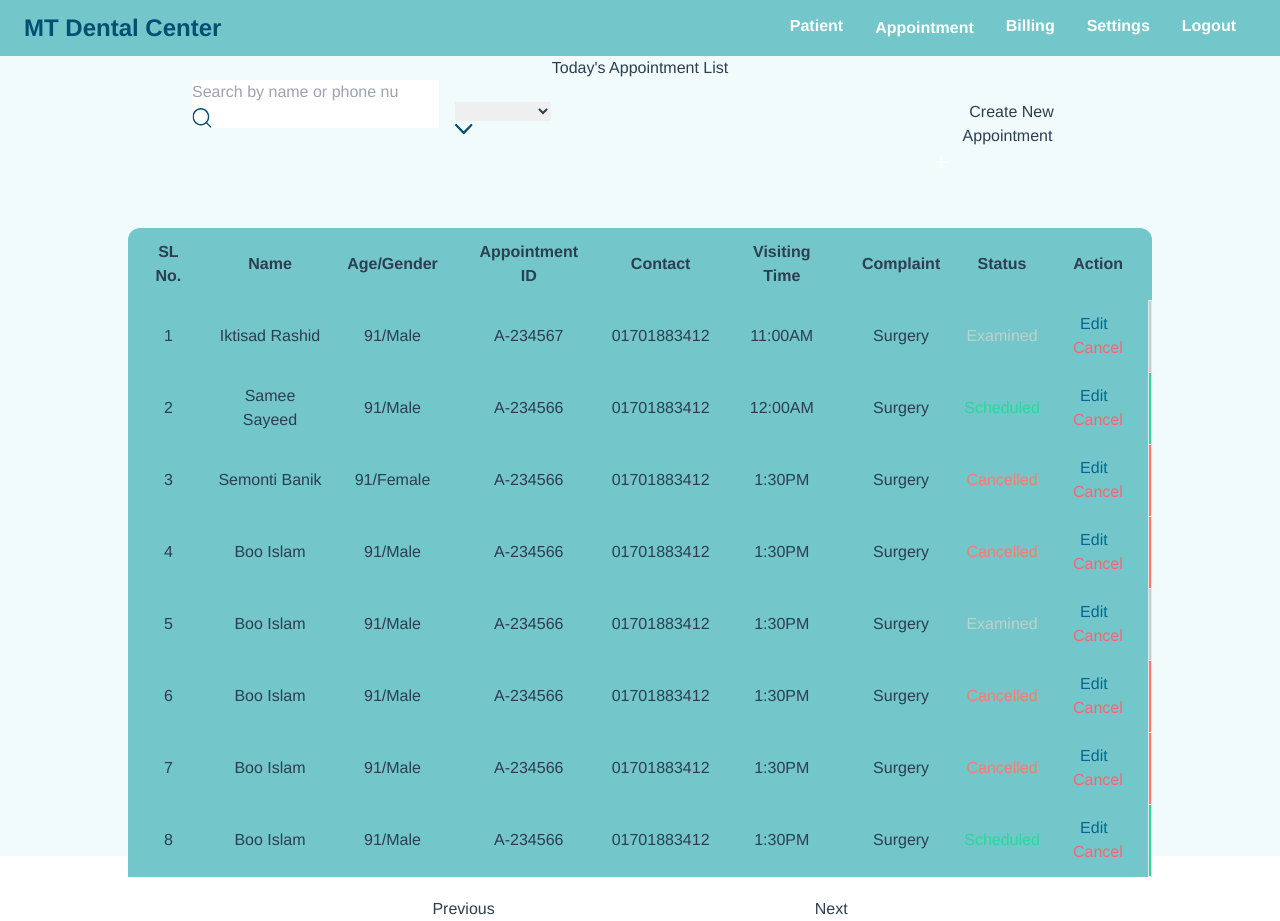
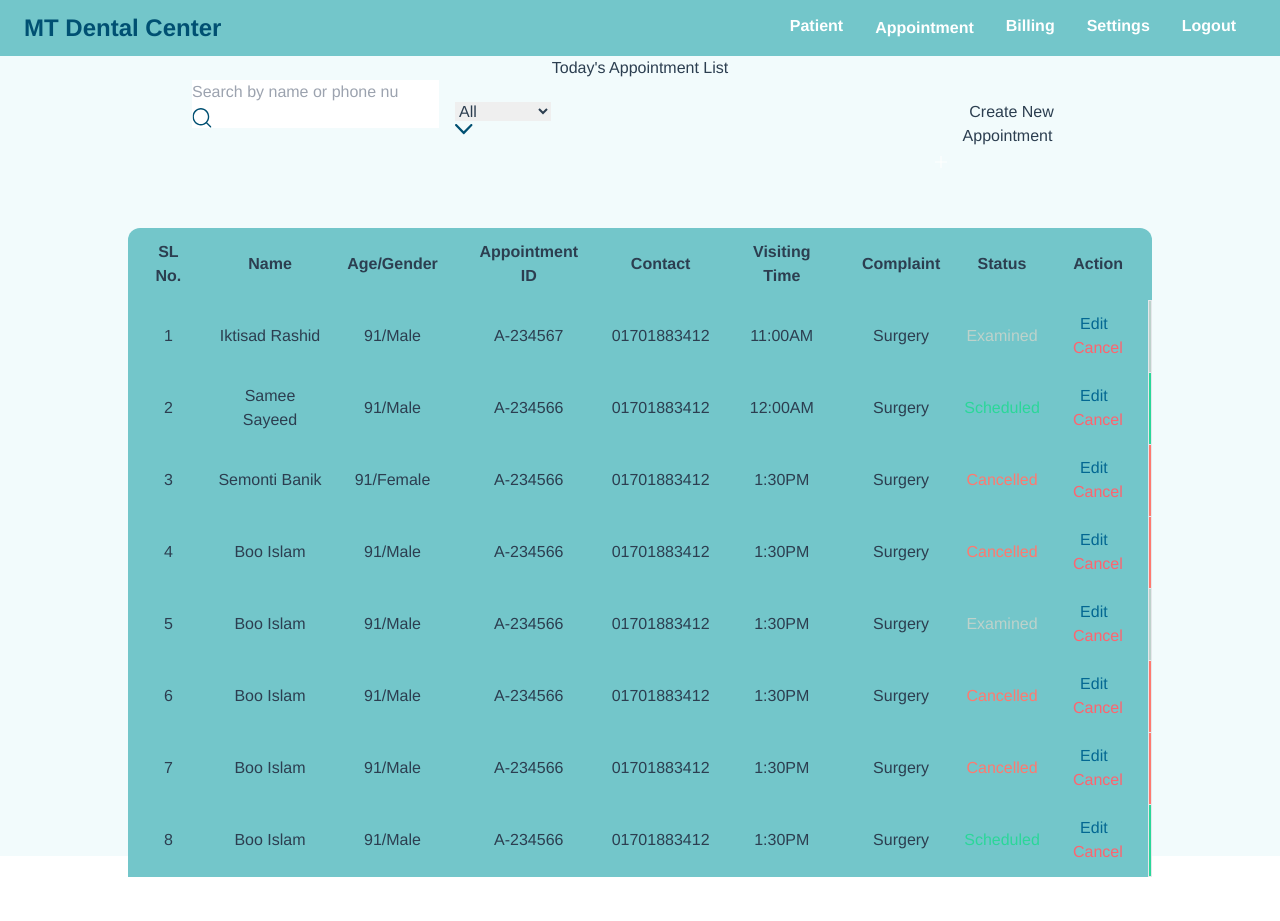
Before and after one commit to SayeedSanjana/denis-vue-js, a Vue app: page /AppointmentList in a window 1280 px wide. After the commit the page ends 877 px from the top, so only its background shows below. Built offline with nearby package versions, Linux system fonts and the light colour scheme.

Commit message:
appointment list filtering

```diff
--- a/src/views/AppointmentList.vue
+++ b/src/views/AppointmentList.vue
@@ -26,12 +26,11 @@
 
                     <!-- sortby -->
                     <div class="relative ml-4 mt-5">
-                        <select class="selectclass" id="sortby"  v-model="sort">
-
-                            <option hidden class="text-regal-teal">Sort By</option>
-                            <option class="text-regal-teal">Examined</option>
-                            <option class="text-regal-teal">Scheduled</option>
-                            <option class="text-regal-teal">Cancelled</option>
+                        <select class="selectclass" id="sortby" @click="status($event)">
+                            <option class="text-regal-teal" >All</option>
+                            <option class="text-regal-teal" value="Examined" >Examined</option>
+                            <option class="text-regal-teal" value="Scheduled">Scheduled</option>
+                            <option class="text-regal-teal" value="Cancelled">Cancelled</option>
 
                         </select>
                         <div class=" selectsvg">
@@ -83,148 +82,19 @@
                     <td class="px-2 py-3"><button class="text-regal-cyan mr-2">Edit</button><button class=" text-regal-red">Cancel</button></td>
                     <td class="border border-r-1" :class="['bg-regal-examined', (item.status === 'Scheduled' ? 'bg-regal-scheduled' : 'bg-regal-examined'), (item.status === 'Cancelled'  ? 'bg-regal-cancelled' : 'bg-regal-examined')]"></td>
                 </tr>
-                <!-- <tr class="trbody">
-                    <td class="px-2 ">1</td>
-                    <td class="px-2 py-3">Patient A</td>
-                    <td class="px-2 py-3">24/Male</td>
-                    <td class="px-2 py-3">P4321234</td>
-                    <td class="px-2 py-3">01928374654</td>
-                    <td class="px-2 py-3">11:00AM-11:30AM</td>
-                    <td class="px-2 py-3">Surgery</td>
-                    <td class="px-2 py-3 text-regal-examined">Examined</td>
-                    <td class="px-2 py-3"><button class="text-regal-cyan mr-2">Edit</button> <button
-                            class=" text-regal-red">Cancel</button></td>
-                    <td class="border border-r-1  bg-regal-examined"></td>
-                </tr>
-                <tr class="trbody">
-                    <td class="px-2 ">2</td>
-                    <td class="px-2 py-3">Patient B</td>
-                    <td class="px-2 py-3">24/Male</td>
-                    <td class="px-2 py-3">P4321234</td>
-                    <td class="px-2 py-3">01928374654</td>
-                    <td class="px-2 py-3">11:00AM-11:30AM</td>
-                    <td class="px-2 py-3">Surgery</td>
-                    <td class="px-2 py-3 text-regal-scheduled">Scheduled</td>
-                    <td class="px-2 py-3"><button class="text-regal-cyan mr-2">Edit</button> <button
-                            class=" text-regal-red">Cancel</button></td>
-                    <td class="border border-r-1 bg-regal-scheduled"></td>
-                </tr>
-                <tr class="trbody">
-                    <td class="px-2 ">3</td>
-                    <td class="px-2 py-3">Patient C</td>
-                    <td class="px-2 py-3">24/Male</td>
-                    <td class="px-2 py-3">P4321234</td>
-                    <td class="px-2 py-3">01928374654</td>
-                    <td class="px-2 py-3">11:00AM-11:30AM</td>
-                    <td class="px-2 py-3">Surgery</td>
-                    <td class="px-2 py-3 text-regal-cancelled">Cancelled</td>
-                    <td class="px-2 py-3"><button class="text-regal-cyan mr-2">Edit</button> <button
-                            class=" text-regal-red">Cancel</button></td>
-                    <td class="border border-r-1 bg-regal-cancelled"></td>
-                </tr>
-                <tr class="trbody">
-                    <td class="px-2 ">4</td>
-                    <td class="px-2 py-3">Patient C</td>
-                    <td class="px-2 py-3">24/Male</td>
-                    <td class="px-2 py-3">P4321234</td>
-                    <td class="px-2 py-3">01928374654</td>
-                    <td class="px-2 py-3">11:00AM-11:30AM</td>
-                    <td class="px-2 py-3">Surgery</td>
-                    <td class="px-2 py-3 text-regal-cancelled">Cancelled</td>
-                    <td class="px-2 py-3"><button class="text-regal-cyan mr-2">Edit</button> <button
-                            class=" text-regal-red">Cancel</button></td>
-                    <td class="border border-r-1 bg-regal-cancelled"></td>
-                </tr>
-                <tr class="trbody">
-                    <td class="px-2 ">5</td>
-                    <td class="px-2 py-3">Patient C</td>
-                    <td class="px-2 py-3">24/Male</td>
-                    <td class="px-2 py-3">P4321234</td>
-                    <td class="px-2 py-3">01928374654</td>
-                    <td class="px-2 py-3">11:00AM-11:30AM</td>
-                    <td class="px-2 py-3">Surgery</td>
-                    <td class="px-2 py-3 text-regal-scheduled">Scheduled</td>
-                    <td class="px-2 py-3"><button class="text-regal-cyan mr-2">Edit</button> <button
-                            class=" text-regal-red">Cancel</button></td>
-                    <td class="border border-r-1 bg-regal-scheduled"></td>
-                </tr>
-                <tr class="trbody">
-                    <td class="px-2 ">6</td>
-                    <td class="px-2 py-3">Patient C</td>
-                    <td class="px-2 py-3">24/Male</td>
-                    <td class="px-2 py-3">P4321234</td>
-                    <td class="px-2 py-3">01928374654</td>
-                    <td class="px-2 py-3">11:00AM-11:30AM</td>
-                    <td class="px-2 py-3">Surgery</td>
-                    <td class="px-2 py-3 text-regal-cancelled">Cancelled</td>
-                    <td class="px-2 py-3"><button class="text-regal-cyan mr-2">Edit</button> <button
-                            class=" text-regal-red">Cancel</button></td>
-                    <td class="border border-r-1 bg-regal-cancelled"></td>
-                </tr>
-                <tr class="trbody">
-                    <td class="px-2 ">7</td>
-                    <td class="px-2 py-3">Patient C</td>
-                    <td class="px-2 py-3">24/Male</td>
-                    <td class="px-2 py-3">P4321234</td>
-                    <td class="px-2 py-3">01928374654</td>
-                    <td class="px-2 py-3">11:00AM-11:30AM</td>
-                    <td class="px-2 py-3">Surgery</td>
-                    <td class="px-2 py-3 text-regal-examined">Examined</td>
-                    <td class="px-2 py-3"><button class="text-regal-cyan mr-2">Edit</button> <button
-                            class=" text-regal-red">Cancel</button></td>
-                    <td class="border border-r-1 bg-regal-examined"></td>
-                </tr>
-                <tr class="trbody">
-                    <td class="px-2 ">8</td>
-                    <td class="px-2 py-3">Patient C</td>
-                    <td class="px-2 py-3">24/Male</td>
-                    <td class="px-2 py-3">P4321234</td>
-                    <td class="px-2 py-3">01928374654</td>
-                    <td class="px-2 py-3">11:00AM-11:30AM</td>
-                    <td class="px-2 py-3">Surgery</td>
-                    <td class="px-2 py-3 text-regal-cancelled">Cancelled</td>
-                    <td class="px-2 py-3"><button class="text-regal-cyan mr-2">Edit</button> <button
-                            class=" text-regal-red">Cancel</button></td>
-                    <td class="border border-r-1 bg-regal-cancelled"></td>
-                </tr>
-                <tr class="trbody">
-                    <td class="px-2 ">9</td>
-                    <td class="px-2 py-3">Patient C</td>
-                    <td class="px-2 py-3">24/Male</td>
-                    <td class="px-2 py-3">P4321234</td>
-                    <td class="px-2 py-3">01928374654</td>
-                    <td class="px-2 py-3">11:00AM-11:30AM</td>
-                    <td class="px-2 py-3">Surgery</td>
-                    <td class="px-2 py-3 text-regal-cancelled">Cancelled</td>
-                    <td class="px-2 py-3"><button class="text-regal-cyan mr-2">Edit</button> <button
-                            class=" text-regal-red">Cancel</button></td>
-                    <td class="border border-r-1 bg-regal-cancelled"></td>
-                </tr>
-                <tr class="trbody">
-                    <td class="px-2 ">10</td>
-                    <td class="px-2 py-3">Patient C</td>
-                    <td class="px-2 py-3">24/Male</td>
-                    <td class="px-2 py-3">P4321234</td>
-                    <td class="px-2 py-3">01928374654</td>
-                    <td class="px-2 py-3">11:00AM-11:30AM</td>
-                    <td class="px-2 py-3">Surgery</td>
-                    <td class="px-2 py-3 text-regal-examined">Examined</td>
-                    <td class="px-2 py-3"><button class="text-regal-cyan mr-2">Edit</button> <button
-                            class=" text-regal-red">Cancel</button></td>
-                    <td class="border border-r-1 bg-regal-examined"></td>
-                </tr> -->
+
                 <!-- tbody -->
             </table>
             <!-- table -->
             <!-- pagination -->
-            <div class="flex px-40 flex-row justify-center">
+            <!-- <div class="flex px-40 flex-row justify-center">
                 <div class="px-40">
                     <button class="pagebutton" type="button" :disabled="currentPage === 1" @click="changePage(-1)"> Previous</button>
                 </div>
                 <div class="px-40">
                     <button class="pagebutton" type="button" :disabled="filteredList.length<prePage" @click="changePage(1)">Next </button>
                 </div>
-            </div>
+            </div> -->
             <!-- pagination -->
         </section>
 
@@ -241,18 +111,19 @@
 
         computed: {
             filteredList() {
-                const star = (this.currentPage - 1) * this.prePage
-                const end = this.currentPage * this.prePage
-                const result = this.appointmentList.slice(star, end)
-                return result.filter(item => {
-               return item.status.toLowerCase().indexOf(this.sort.toLowerCase()) > -1
-          })
+                if(this.sort==="Scheduled" || this.sort==="Cancelled" || this.sort==="Examined"){
+                   return this.appointmentList.filter(item => item.status.toLowerCase().indexOf(this.sort.toLowerCase()) > -1);
+                }
+                //this.sort="";
+                return this.appointmentList
+
             }
 
         },
         data(){
             return{
-            prePage:10,
+            result:[],
+            prePage:4,
             currentPage: 1,
             sort:'',
             appointmentList:[
@@ -343,6 +214,38 @@
              changePage(num) {
                 this.currentPage = this.currentPage + num
             },
+            status(event){
+                this.sort=event.target.value
+                /**
+                 * first capture the event value
+                 * pass the event value
+                 * based on event filter the array list
+                 * display
+                 * if no value is not there then no action
+                 */
+
+                // const star = (this.currentPage - 1) * this.prePage;
+                // const end = this.currentPage * this.prePage;
+                // const result = this.appointmentList.slice(star, end);
+
+                // console.log(event.target.value);
+            //     if (event.target.value=='sch'){
+            //         this.sort = event.target.innerHTML;
+            //     }
+
+            //     else if (event.target.value=='ex'){
+            //         this.sort = event.target.innerHTML;
+            //     }
+
+            //     else if (event.target.value=='ca'){
+            //         this.sort = event.target.innerHTML;
+            //     }
+
+            //     console.log(this.sort)
+            //     //result.filter(item => item.status.toLowerCase().indexOf(this.sort.toLowerCase()) > -1);
+            //     // if(this.sort==="Examined" || this.sort==="Cancelled" ||this.sort==="Scheduled"){
+            //     // }
+             }
 
             //hit get api
             //hit delete api to delete patient from appointment list
```
